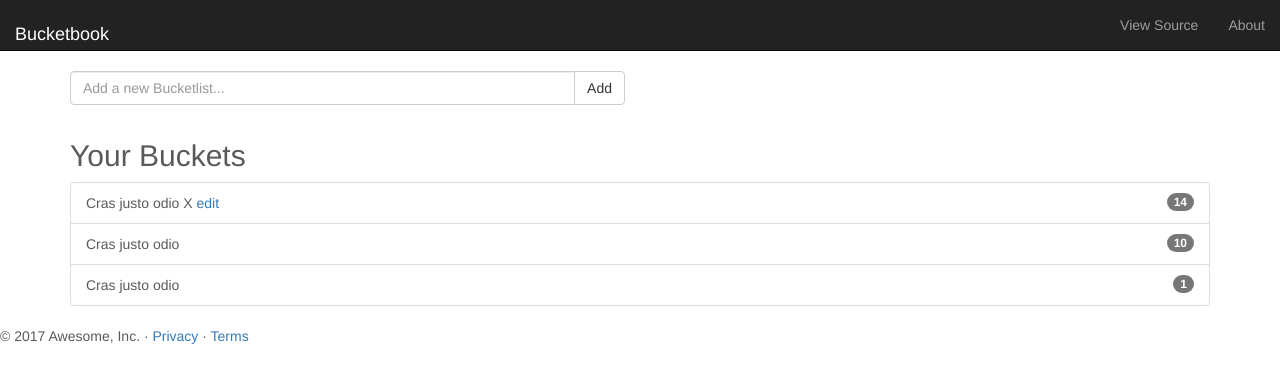
After one commit to steveMuema/bucketbook, a Flask app: page /editbucket/1 in a window 1280 px wide. The commit adds this page. Shown: the top 383 px of the page. Run offline with Flask 2, Linux system fonts and the light colour scheme; the visitor is signed in with stand-in values (Sample User, id 1); some libraries are stand-ins or nearby versions.

Commit message:
latest updates. minor bugs on close element in bucketlist for the list

```diff
--- /dev/null
+++ b/app/templates/bucketlists.html
@@ -0,0 +1,38 @@
+{% extends 'layout.html' %}
+{% block body%}
+<div class="container">
+
+<div class="row">
+    <div class="col-lg-6">
+    <form >
+    <div class="input-group">
+      <input type="text" class="form-control" placeholder="Add a new Bucketlist...">
+      <span class="input-group-btn">
+        <button class="btn btn-default" type="submit">Add</button>
+      </span>
+    </div><!-- /input-group -->
+  </div><!-- /.col-lg-6 -->
+  </form>
+</div><!-- /.row -->
+<h2> Your Buckets </h2>
+<div class -"container">
+<ul class="list-group">
+  <li class="list-group-item">
+    <span class="badge">14</span>
+    Cras justo odio
+    <span class="addbtn">X</span>
+   <a href="/<bucket-id>/activities">  edit</a>
+</li>
+
+  <li class="list-group-item">
+    <span class="badge">10</span>
+    Cras justo odio
+  </li>
+  <li class="list-group-item">
+    <span class="badge">1</span>
+    Cras justo odio
+  </li>
+</ul>
+</div>    <!-- list,div-->
+ </div>   <!--body,div-->
+{%endblock%}
--- a/app/templates/home.html
+++ b/app/templates/home.html
@@ -47,9 +47,7 @@
                 <ul id="myUL" class="collection">
                 <li class="checked">What are your heart's desires...</li>
                     {%for bucket in bucketlist%}
-                <li> {{bucketlist[bucket_id].bucketname}}
-                   <!-- <a href="/activities/{{buckets}}" class="btn btn-primary"> Add</a>  -->
-                </li>
+                <li> {{bucketlist[bucket_id].bucketname}}           </li>
 
                     {%endfor%}
                 </ul>
```
Also changed, not shown: app/static/homeActivity.js (added, +56 -0 lines), app/static/list.css (+14 -1 lines).
